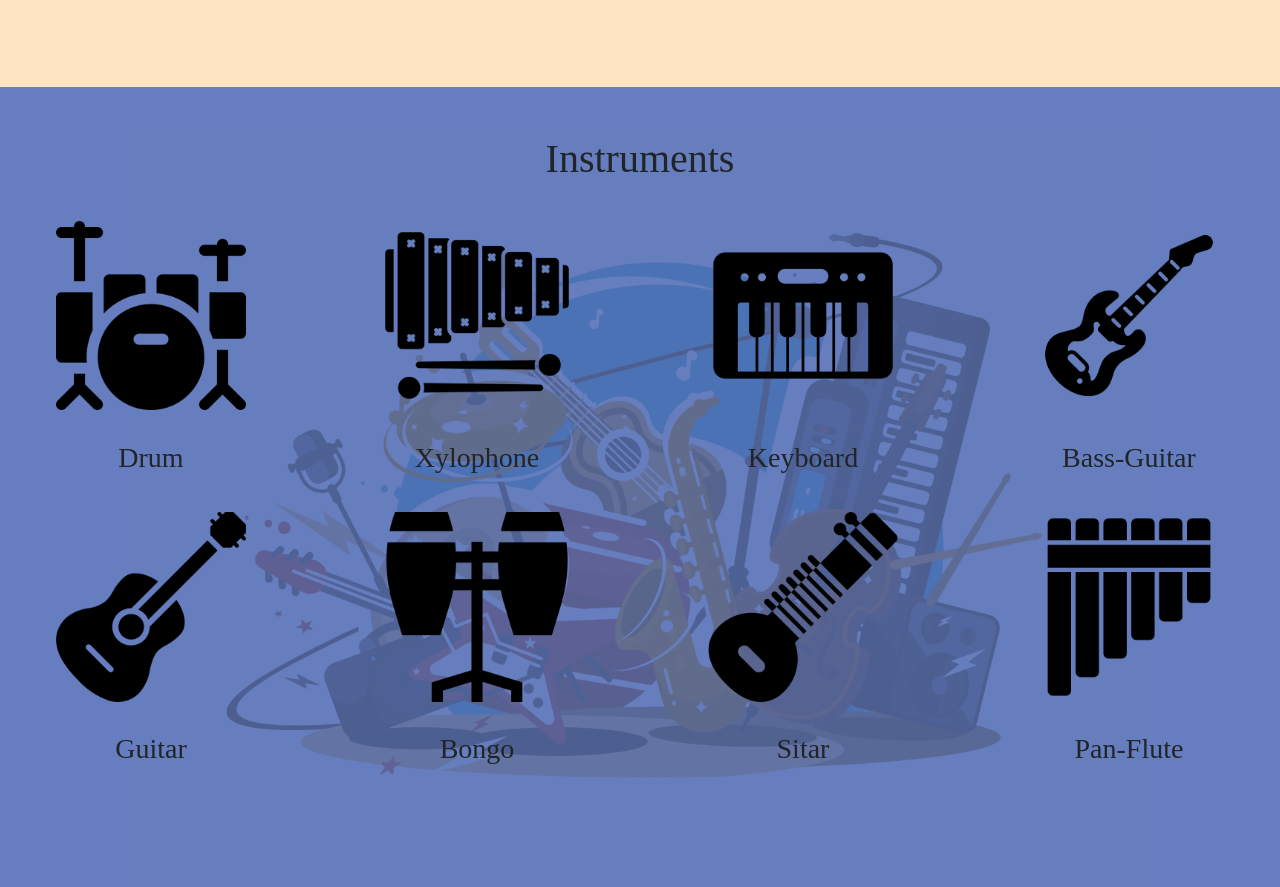
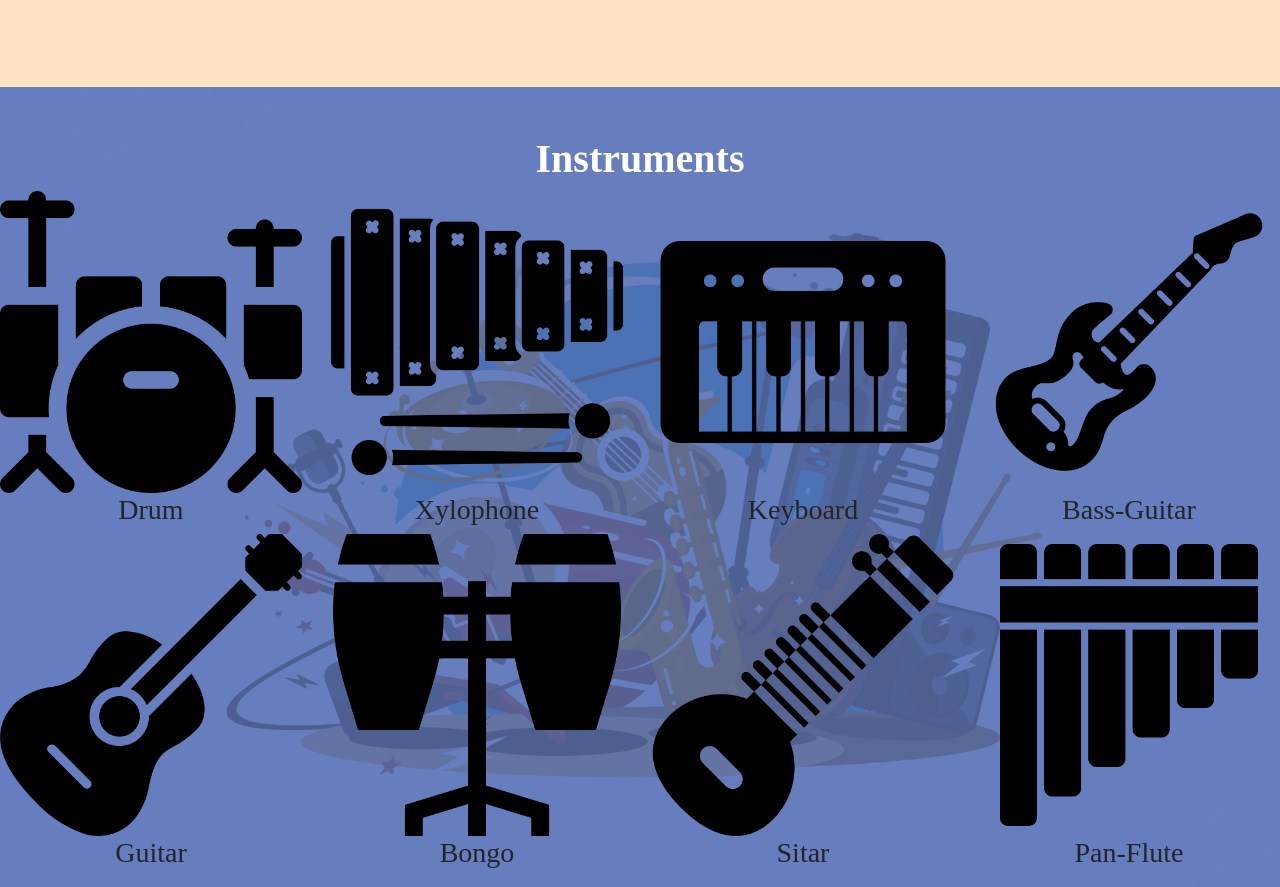
Before and after one commit to ManasJhaMJ/newdevs-music, a plain HTML site: page index.html in a window 1280 px wide. Shown: the part 1303-2190 px from the top of the page. Drawn offline with nearby package versions, Linux system fonts and the light colour scheme; a web font is replaced by a local one.

Commit message:
Update index.html

```diff
--- a/index.html
+++ b/index.html
@@ -1,6 +1,8 @@
 <html>
     <head>
         <title>NewDevs.Music</title>
+
+        <meta content="width=device-width, initial-scale=1" name="viewport" />
 
         <!-- bootstrap -->
         <link href="https://cdn.jsdelivr.net/npm/bootstrap@5.3.0-alpha1/dist/css/bootstrap.min.css" rel="stylesheet" integrity="sha384-GLhlTQ8iRABdZLl6O3oVMWSktQOp6b7In1Zl3/Jr59b6EGGoI1aFkw7cmDA6j6gD" crossorigin="anonymous">
@@ -22,7 +24,7 @@
             <div class="navi">
                 <nav class="navbar navbar-expand-lg bg-body-tertiary py-lg-0 py-md-2 py-sm-4 navbar-custom">
                     <div class="container-fluid">
-                        <img style="background-color: #AE3A5E; width: 5%; height: 5%;" src="images/logo.png">
+                        <img class="logo" style="background-color: #AE3A5E; width: 60px; height: 60px;" src="images/logo.png">
                       <a class="navbar-brand" href="#">NewDevs.Music</a>
                       <button class="navbar-toggler" type="button" data-bs-toggle="collapse" data-bs-target="#navbarTogglerDemo02" aria-controls="navbarTogglerDemo02" aria-expanded="false" aria-label="Toggle navigation">
                         <span class="navbar-toggler-icon"></span>
@@ -82,43 +84,59 @@
 
         <section id="instruments">
 
-            <h1 class="inst-text"><br>Instruments</h1>
+            <h1 style="text-align: center; color: white;"><br><strong>Instruments</strong></h1>
 
             <div class="row row-cols-sm-1 row-cols-md-2 row-cols-lg-4">
                 <div class="col">
-                  <a href=""><img class="size2" src="images/drum.png" class="card-img-top" alt=""></a>
+                  <div class="col1">
+                    <a href=""><img src="images/drum.png" class="instrument card-img-top" alt=""></a>
                     <h3 class="inst-text">Drum</h3>
                   </div>
+                </div>
                 <div class="col">
-                  <a href=""><img class="size2" src="images/xylophone.png" class="card-img-top" alt=""></a>
+                  <div class="col1">
+                    <a href=""><img src="images/xylophone.png" class="instrument card-img-top" alt=""></a>
                   <h3 class="inst-text">Xylophone</h3>
                   </div>
+                </div>
                 <div class="col">
-                  <a href=""><img class="size2" src="images/keyboard.png" class="card-img-top" alt=""></a>
+                  <div class="col1">
+                    <a href=""><img src="images/keyboard.png" class="instrument card-img-top" alt=""></a>
                     <h3 class="inst-text">Keyboard</h3>
                   </div>
+                </div>
                 <div class="col">
-                  <a href=""><img class="size2" src="images/bass-guitar.png" class="card-img-top" alt=""></a>
+                  <div class="col1">
+                    <a href=""><img src="images/bass-guitar.png" class="instrument card-img-top" alt=""></a>
                     <h3 class="inst-text">Bass-Guitar</h3>
+                  </div>
                 </div>
               </div>
 
               <div class="row row-cols-sm-1 row-cols-md-2 row-cols-lg-4">
                 <div class="col">
-                  <a href=""><img class="size2" src="images/guitar.png" class="card-img-top" alt=""></a>
+                  <div class="col1">
+                    <a href=""><img src="images/guitar.png" class="instrument card-img-top" alt=""></a>
                     <h3 class="inst-text">Guitar</h3>
                   </div>
+                </div>
                 <div class="col">
-                  <a href=""><img class="size2" src="images/bongo.png" class="card-img-top" alt=""></a>
+                  <div class="col1">
+                    <a href=""><img src="images/bongo.png" class="instrument card-img-top" alt=""></a>
                     <h3 class="inst-text">Bongo</h3>
                   </div>
+                </div>
                 <div class="col">
-                  <a href=""><img class="size2" src="images/sitar.png" class="card-img-top" alt=""></a>
+                  <div class="col1">
+                    <a href=""><img src="images/sitar.png" class="instrument card-img-top" alt=""></a>
                     <h3 class="inst-text">Sitar</h3>
                   </div>
+                </div>
                 <div class="col">
-                  <a href=""><img class="size2" src="images/pan-flute.png" class="card-img-top" alt=""></a>
+                  <div class="col1">
+                    <a href=""><img src="images/pan-flute.png" class="instrument card-img-top" alt=""></a>
                     <h3 class="inst-text">Pan-Flute</h3>
+                  </div>
                 </div>
               </div>
 
```
Lines whose indentation alone changed are shown as unchanged.
